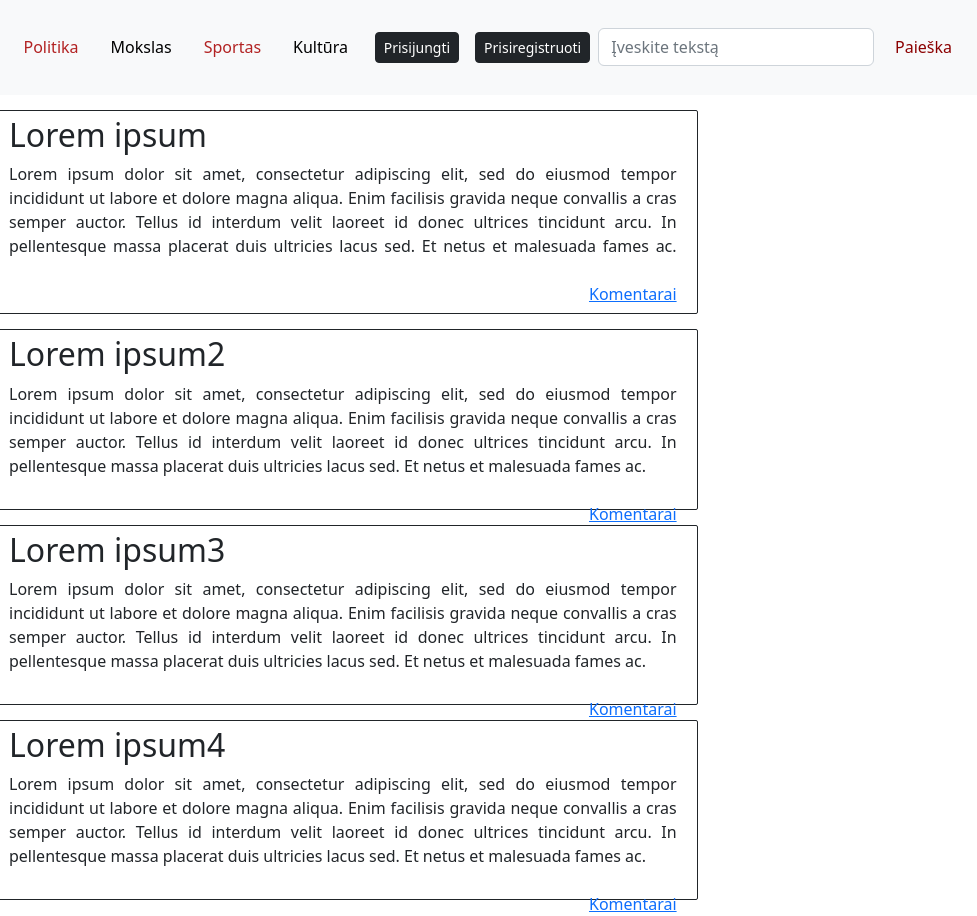
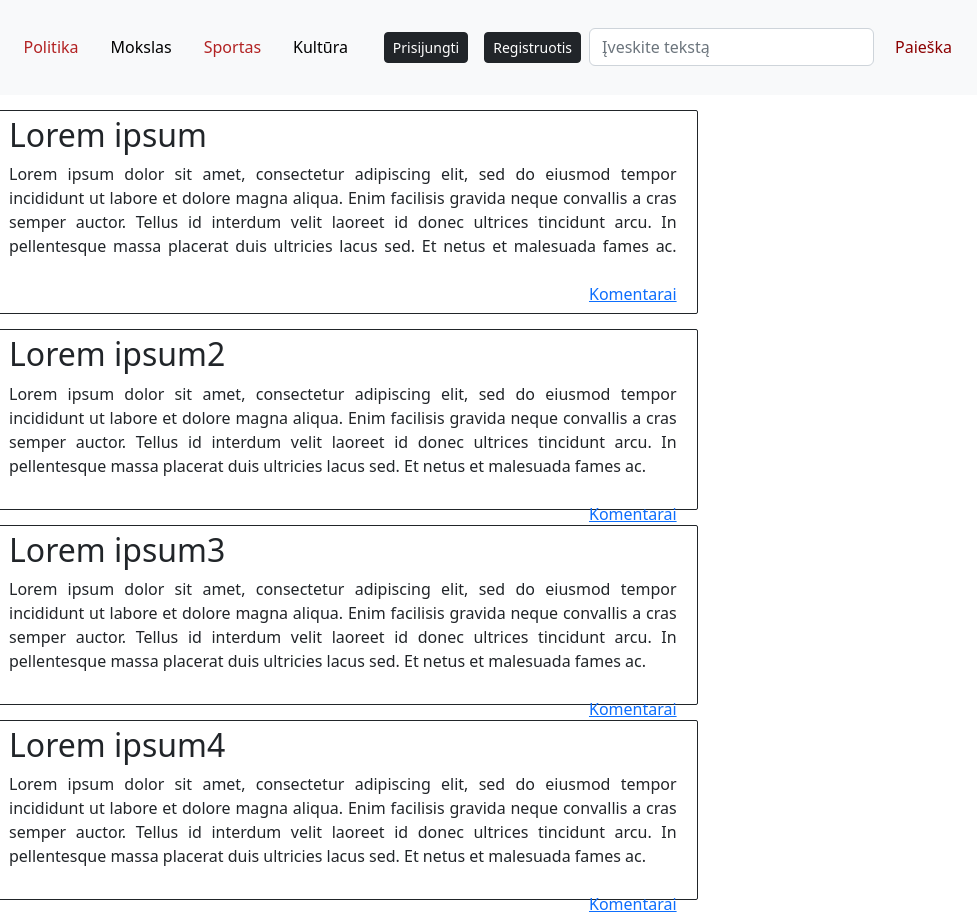
Before and after one commit to StardustCuriosity/Naujienu-portalas, a plain HTML site: page index.html in a window 1280 px wide. Shown: the full height of the page, 303-1280 px from the left. Drawn offline with nearby package versions, Linux system fonts and the light colour scheme.

Commit message:
pakeistas index.html failas -  pakeisti prisijungimo ir registracijos mygtukai (viršuje dešinėje) su veikiančiomis nuorodomis į registraciją ir prisijungimą.
Pakeista index.html faile:
Prisijungimo ir registracijos mygtukai su veikiančiu nukreipimu į prisijungimo ir registracijos vidinius puslapius

```diff
--- a/index.html
+++ b/index.html
@@ -49,10 +49,8 @@
 
 						</div>
 						<div class="d-grid gap-2 d-md-flex justify-content-md-end ">
-							<button class="btn btn-dark btn-sm me-md-2" type="button"
-								id="mygtukasPrisijungti">Prisijungti</button>
-							<button class="btn btn-dark btn-sm me-md-2" type="button"
-								id="mygtukasPrisiregistruoti">Prisiregistruoti</button>
+								<button class="btn btn-dark btn-sm me-md-2" id="" type="button" onclick="location.href='login_form/prisijungimas.html';">Prisijungti</button>
+								<button class="btn btn-dark btn-sm me-md-2" id="" type="button" onclick="location.href='login_form/registracija.html';">Registruotis</button>
 						</div>
 						<form class="d-flex" role="search">
 							<input class="form-control me-2" type="search" placeholder="Įveskite tekstą">
```
